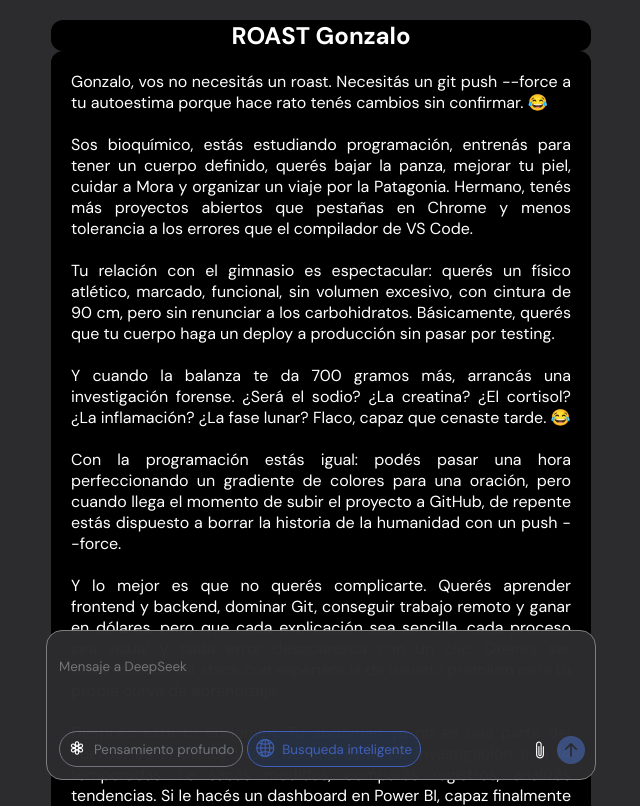
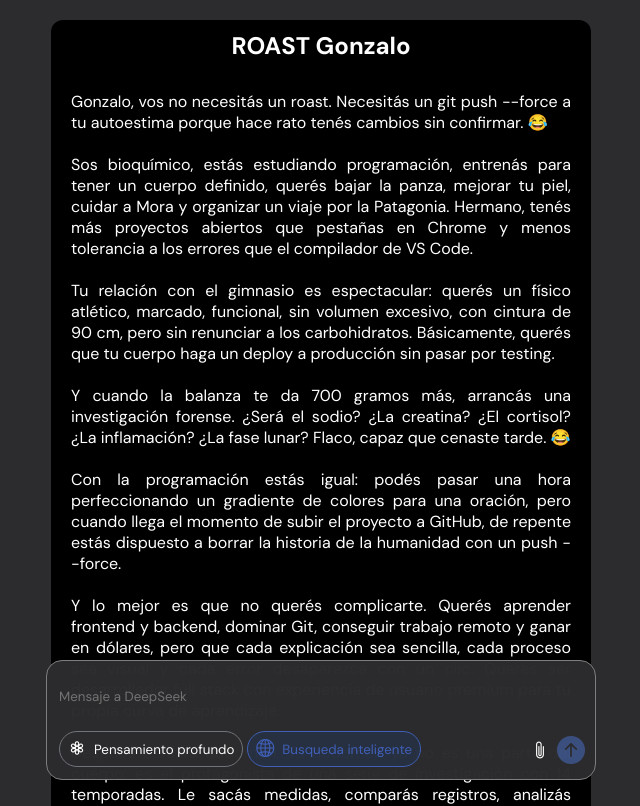
Before and after one commit to GonzaloPilarPardo1/Practica_Programador_Web_Inicia, a plain HTML site: page Practica 3/Fixed/index.html in a window 1280 px wide. Shown: the top 806 px of the page, without its empty margins (319-959 px from the left). Drawn offline with nearby package versions, Linux system fonts and the light colour scheme.

Commit message:
pulido conteiner

```diff
--- a/Practica 3/Fixed/index.html
+++ b/Practica 3/Fixed/index.html
@@ -8,8 +8,9 @@
 </head>
 <body>
     <section class="conteiner">
-        <h1 class="roast">ROAST Gonzalo</h1>
-        <p class="roast">Gonzalo, vos no necesitás un roast. Necesitás un git push --force a tu autoestima porque hace rato tenés cambios sin confirmar. 😂<br><br>
+        <div class="roast" >
+            <h1>ROAST Gonzalo</h1>
+            <p >Gonzalo, vos no necesitás un roast. Necesitás un git push --force a tu autoestima porque hace rato tenés cambios sin confirmar. 😂<br><br>
 
                     Sos bioquímico, estás estudiando programación, entrenás para tener un cuerpo definido, querés bajar la panza, mejorar tu piel, cuidar a Mora y organizar un viaje por la Patagonia. Hermano, tenés más proyectos abiertos que pestañas en Chrome y menos tolerancia a los errores que el compilador de VS Code.<br><br>
 
@@ -28,13 +29,13 @@
                     Tu verdadero bug no es la panza, ni la piel, ni Git. Es que querés optimizar hasta el último píxel de tu vida antes de permitirte disfrutar de cómo está quedando.<br><br>
 
                     Ahora andá a hacer un commit, tomá unos mates y dejá de auditarte como si fueras una empresa a punto de salir a bolsa. 😂🔥<br><br><br><br><br><br><br><br></p>
+        </div>
 
     <div class="conteiner-msj">
 
-        <input class="fixed" type="text" placeholder="Mensaje a DeepSeek">
+        <input class="fixed" placeholder="Mensaje a DeepSeek">
         <div >
             <div class="conteiner__btn">
-
                 <button class="btn pensamiento"  >
                     <i class="bi bi-flower3"></i>
                     <span>Pensamiento profundo</span>
--- a/Practica 3/Fixed/style.css
+++ b/Practica 3/Fixed/style.css
@@ -17,14 +17,18 @@
   margin: 0;
   padding: 0;
   font-family: 'DM Sans';
-  background: var(--fondo_fixed);
 }
 
 /* Etiquetas */
 
+body{
+  background: var(--fondo_fixed);
+}
 h1{
-  color: white;
-  background: black;
+padding:10px;
+}
+span{
+  color:white;
 }
 
 input{
@@ -61,7 +65,6 @@
   align-items: center;
   position: relative;
   margin: 20px;
-
 }
 
 .fixed{
@@ -74,10 +77,9 @@
 
 }
 
-
 .roast{
   width: 540px;
-  background-color: black;
+  background: black;
   color: white;
   border-radius: 12px;
 }
@@ -116,7 +118,7 @@
   display: flex;
   flex-direction: column;
   width: 550px;
-  height: 150px;
+  height: 120px;
   border: 1px solid gray;
   border-radius: 16px;
   bottom: 20px;
```
Lines whose indentation alone changed are shown as unchanged.
